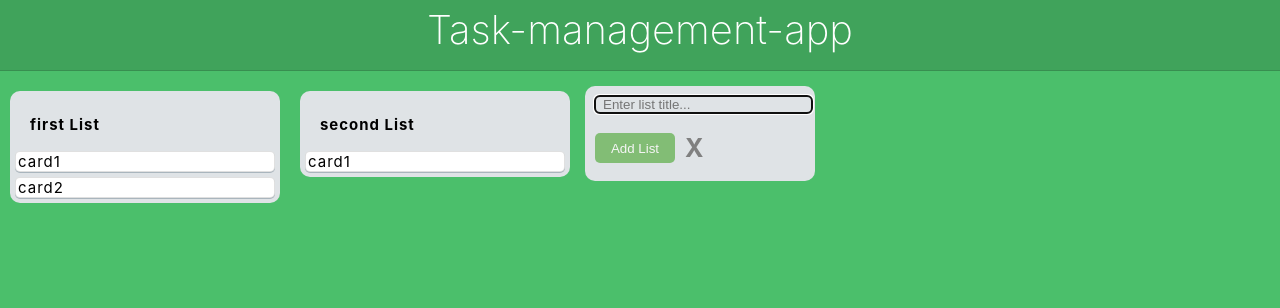
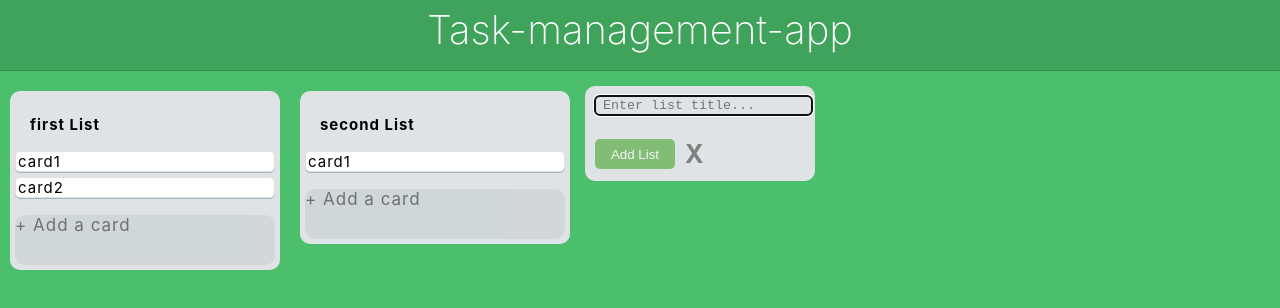
Before and after one commit to dinesh-0310/mrello, a React (Create React App) app: page / in a window 1280 px wide. Both pictures are taken after a click on the element "+ Add a list". Shown: the top 308 px of the page. Built offline with nearby package versions, Linux system fonts and the light colour scheme.

Commit message:
added add card function

```diff
--- a/src/Components/AddListButton.jsx
+++ b/src/Components/AddButton.jsx
@@ -1,15 +1,17 @@
 import React, { useState } from 'react';
 import styled from 'styled-components';
+import Textarea from 'react-textarea-autosize';
 import {useDispatch} from 'react-redux'
-import { addList } from '../Redux/actions';
+import { addList,addCard } from '../Redux/actions';
 
-const ActionButtonWrapper = styled.div`
+
+const ActionButtonWrapper  = styled.div`
     opacity : 0.5;
     color : inherit;
     min-width : 230px;
     height : 50px;
     font-size: 17px;
-    background-color : #399151 ;
+    background-color :  ${props => props.list ? "#399151" : "#C3CCD1"} ;
     border-radius : 10px;
     cursor: pointer;
     margin: 5px;
@@ -18,13 +20,13 @@ const ActionButtonWrapper = styled.div`
 const FormContainer = styled.div`
     color : grey;
     min-width : 230px;
-    height : 95px;
+    height : ${props => props.list ? "95px" :"100%"} ;
     background-color : #DFE3E6;
     border-radius : 10px;
     cursor: pointer;
     margin: 5px;
     align-items:center;
-    & input{
+    & textarea{
         padding-left: 8px;
         background : transparent;
         border : none;
@@ -58,11 +60,15 @@ const FormContainer = styled.div`
 `;
 
 
-export const AddListButton = ()=>{
-
+export const AddButton = ({list, listId})=>{
+    // console.log(listId);
     const [formOpen, setFormOpen] = useState(false)
     const [text, setText] = useState("")
     const dispatch = useDispatch()
+    const buttonText = list ? "+ Add a list" : "+ Add a card";
+    const placeholder = list ? "Enter list title..."
+                             : "Enter a title for this card..."
+    const buttonTitle = list ? "Add List" : "Add Card"
     const openForm = ()=>{
         setFormOpen(true)
     }
@@ -80,22 +86,30 @@ export const AddListButton = ()=>{
 
         return;
     }
+    const handleAddCard = () =>{
+       console.log("add card function called");
+        if(text){
 
+            dispatch(addCard(listId,text))
+            setText("")
+        }
+        return;
+    }
     return(
         <>
         {
             !formOpen ?
-                    <ActionButtonWrapper onClick={openForm}>
-                            <p> + Add a list</p>
+                    <ActionButtonWrapper  onClick={openForm}>
+                            <p>{buttonText}</p>
                     </ActionButtonWrapper>
-                    : <FormContainer >
-                        <input autoFocus
-                                placeholder="Enter list title..."
+                    : <FormContainer list={list && true.toString()}>
+                        <Textarea autoFocus
+                                placeholder={placeholder}
                                 onBlur={closeForm}
                                 value={text}
                                 onChange={handleTextChange}/>
                         <div>
-                            <button onMouseDown={handleAddList}>Add List</button>
+                            <button onMouseDown={list ? handleAddList : handleAddCard}>{buttonTitle}</button>
                             <h4>X</h4>
                         </div>
                     </FormContainer>
--- a/src/Components/Board.jsx
+++ b/src/Components/Board.jsx
@@ -2,7 +2,7 @@ import React from 'react';
 import styled from 'styled-components';
 import {List} from './List'
 import {useSelector} from 'react-redux'
-import {AddListButton} from './AddListButton'
+import {AddButton} from './AddButton'
 
 const BoardWrapper = styled.div`
     height: 87%;
@@ -20,7 +20,7 @@ export const Board = ()=>{
                 <List key={list.id} index={index} id={list.id} title={list.title} cards={list.cards} />
             ))
         }
-        <AddListButton />
+        <AddButton list/>
         </BoardWrapper>
 
     )
--- a/src/Components/List.jsx
+++ b/src/Components/List.jsx
@@ -1,5 +1,6 @@
 import React from 'react';
 import styled from 'styled-components';
+import { AddButton } from './AddButton';
 import { Card } from './Card';
 
 const ListContainer =  styled.div`
@@ -19,7 +20,7 @@ const ListContainer =  styled.div`
 `;
 
 
-export const List = ({title, cards}) =>{
+export const List = ({id,title, cards}) =>{
 
     return(
 
@@ -31,7 +32,7 @@ export const List = ({title, cards}) =>{
                     <Card key={item.id} index={index} title={item.title} id={item.id}/>
                 ))
             }
-
+            <AddButton listId={id}/>
         </ListContainer>
 
     )
--- a/src/Redux/actionTypes.js
+++ b/src/Redux/actionTypes.js
@@ -1 +1,2 @@
 export const ADD_LIST = "ADD_LIST"
+export const ADD_CARD = "ADD_CARD"
--- a/src/Redux/actions.js
+++ b/src/Redux/actions.js
@@ -1,4 +1,4 @@
-import {ADD_LIST} from './actionTypes'
+import {ADD_LIST,ADD_CARD} from './actionTypes'
 import {v4 as uuid} from 'uuid'
 
 export const addList = title=>({
@@ -9,3 +9,14 @@ export const addList = title=>({
         cards : []
     }
 })
+
+export const addCard = (listId, title)=>({
+    type : ADD_CARD,
+    payload:{
+        card :{
+            title,
+            id : uuid()
+        },
+        listId
+    }
+})
--- a/src/Redux/reducer.js
+++ b/src/Redux/reducer.js
@@ -1,4 +1,4 @@
-import {ADD_LIST} from './actionTypes'
+import {ADD_LIST, ADD_CARD} from './actionTypes'
 
 const initState = {
     lists : [
@@ -30,7 +30,7 @@ const initState = {
 }
 
 export const reducer = (state = initState,{type, payload})=>{
-    console.log(type, payload);
+    // console.log(type, payload);
     switch(type){
         case ADD_LIST:
             let updatedState = [...state.lists, payload]
@@ -39,6 +39,13 @@ export const reducer = (state = initState,{type, payload})=>{
                 lists : updatedState
             }
 
+        case ADD_CARD:
+            return{
+                ...state,
+                lists: state.lists.map(item => String(item.id) === String(payload.listId)
+                                                ? {...item, cards: [...item.cards, payload.card]}
+                                                : item)
+            }
         default:
             return state
     }
```
